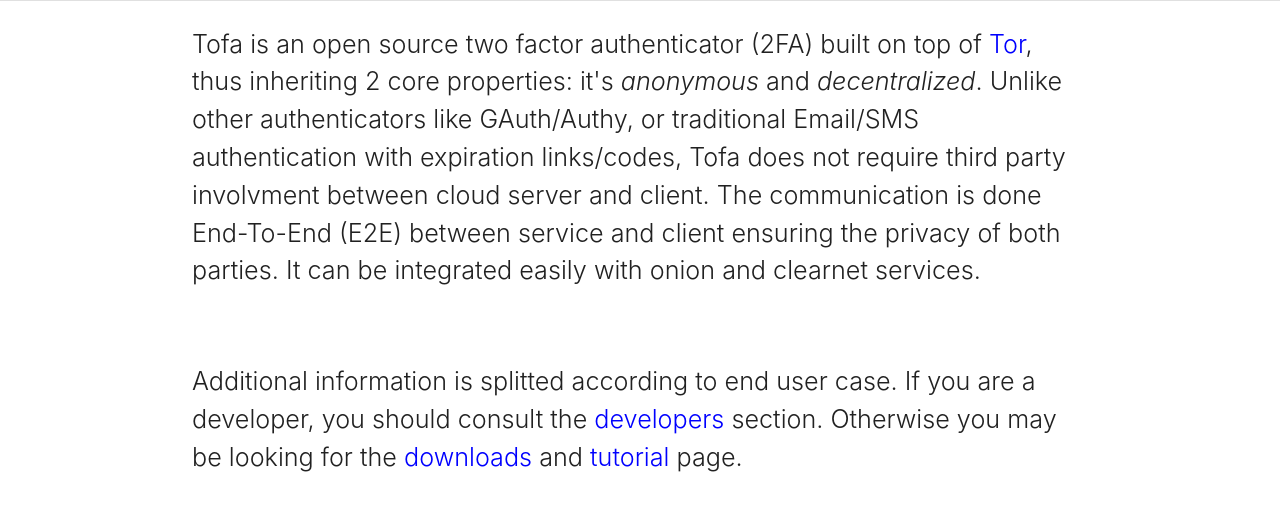
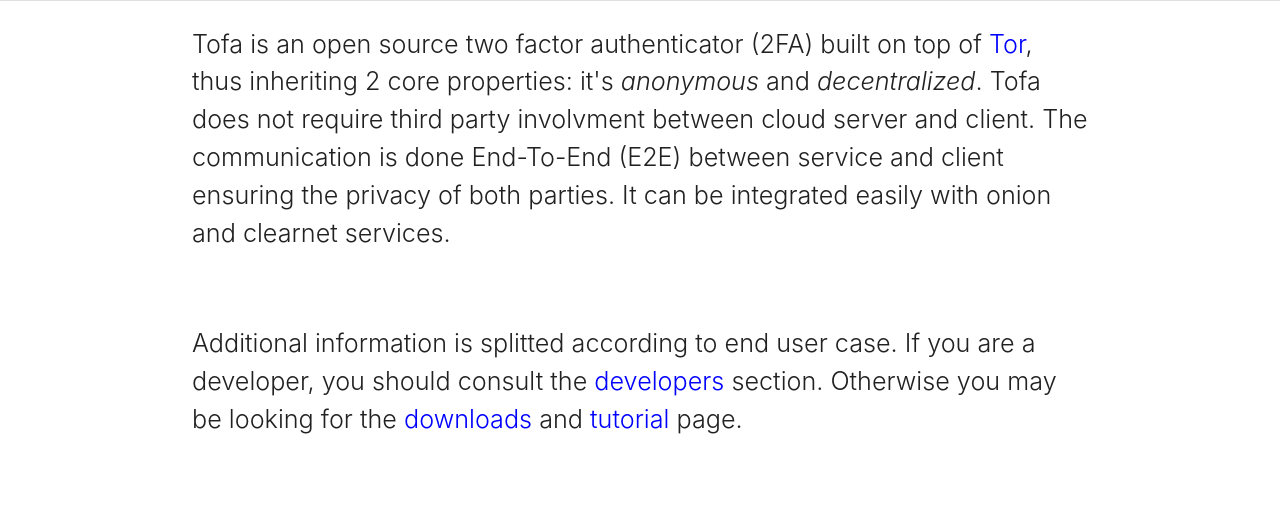
Before and after one commit to tofa-project/website, a website: page public/about.htm in a window 1280 px wide. Shown: the part 90-600 px from the top of the page. Drawn offline with Linux system fonts and the light colour scheme; files whose address does not match are found by name.

Commit message:
Update about.htm

```diff
--- a/public/about.htm
+++ b/public/about.htm
@@ -55,7 +55,6 @@
 <div class="content container">
     <p class="flow-text">Tofa is an open source two factor authenticator (2FA) built on top of <a href="https://torproject.org" target="_blak">Tor</a>,
         thus inheriting 2 core properties: it's <i>anonymous</i> and <i>decentralized</i>.
-        Unlike other authenticators like GAuth/Authy, or traditional Email/SMS authentication with expiration links/codes,
         Tofa does not require third party involvment between cloud server and client.
         The communication is done End-To-End (E2E) between service and client ensuring the privacy of both parties.
         It can be integrated easily with onion and clearnet services.
```
